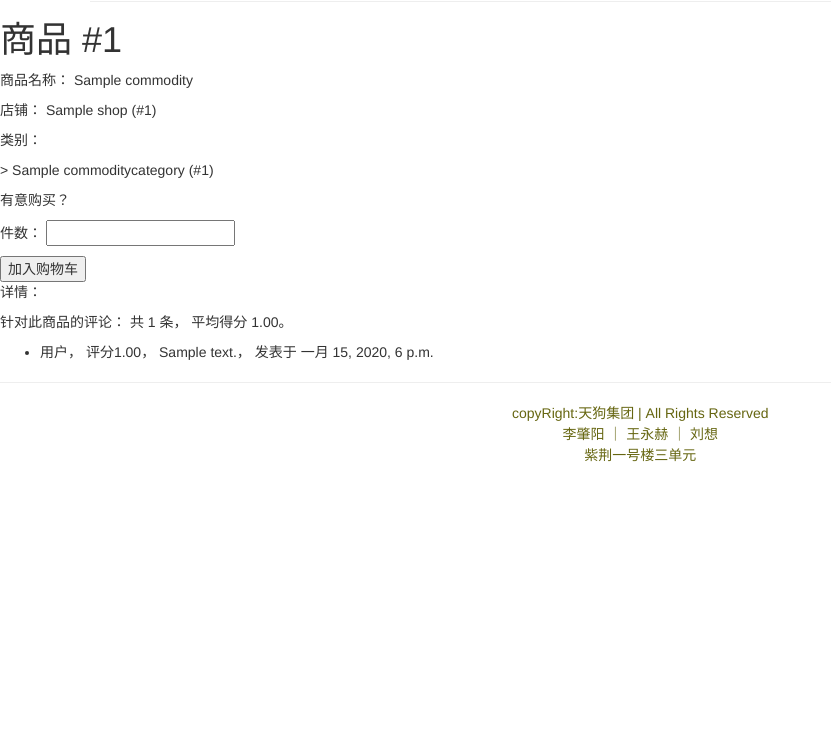
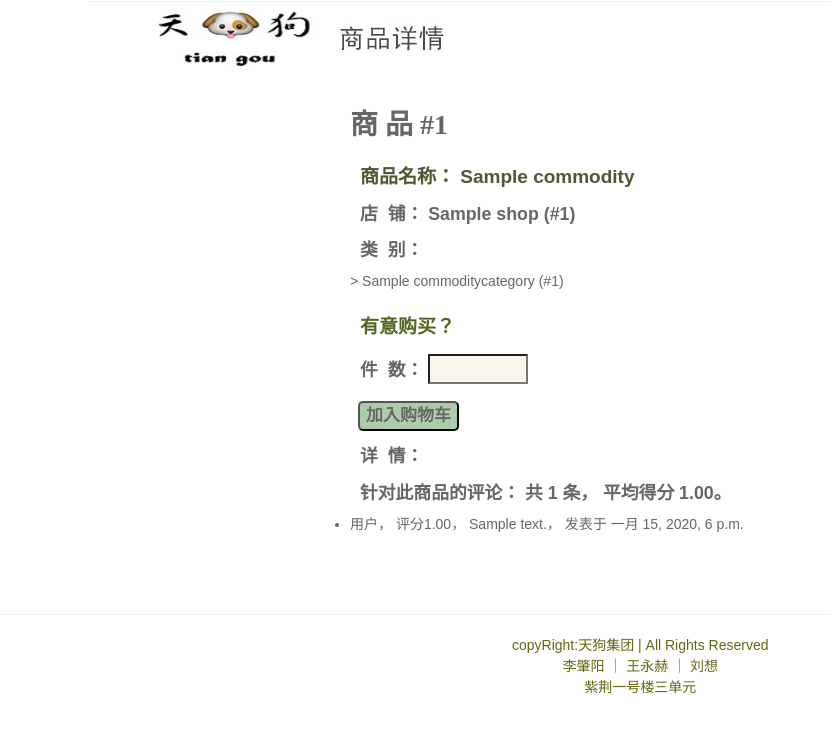
Before and after one commit to Cyclops-THSS/TGou, a Django app: page /product/1 in a window 1280 px wide. Shown: the part 68-800 px from the top of the page, without its empty margins (0-831 px from the left). Run offline with Django 3.2, Linux system fonts and the light colour scheme; tables that the repository leaves empty hold one stand-in row (values such as "Sample post"); parts of the project's set-up code (start-up, migrations or seed data) failed here and were passed over; some libraries are stand-ins or nearby versions.

Commit message:
订单、商铺

```diff
--- a/TGouSite/Templates/base.html
+++ b/TGouSite/Templates/base.html
@@ -30,7 +30,7 @@
         {% endif %}
     </p>
     <p class="sn-container3">
-         <a class="welcome-registe" href="#">欢迎注册</a>
+         <a class="welcome-registe" href="{% url 'registration_register' %}">欢迎注册</a>
     </p>
     <p class="sn-container4">
         <a class="my-order" href="{% url 'view_order' %}">我的订单</a>
--- a/TGouSite/Templates/product/vCommodity.html
+++ b/TGouSite/Templates/product/vCommodity.html
@@ -10,18 +10,34 @@
 
 {% extends "base.html" %}
 {% load i18n %}
+
+{% block head %}
+<link rel="stylesheet" href="../../static/css/login.css" type="text/css"/>
+{% endblock %}
+
+
 {% block content %}
 
+<!--head-->
+	<div class="w">
+		<div id="logo">
+			<a href="http://tgou.ssast.org/" clstag='clickcart|keycount|shoppingcartpop|logo'>
+				<img src="../../../static/images/tgou.jpg" alt="天狗" width="170" height="60" />
+			</a>
+			<b class="search-commodities-details-pic"></b>
+		</div>
+	</div>
+	<!--商品信息详情-->
+	<div class="shop-content">
+		<h1 class="id-shop">商&nbsp;品 #{{commodity.id}}</h1>
 
-<h1>商品 #{{commodity.id}}</h1>
-
-<p>商品名称：
+		<p class="shop-name">商品名称：
 			<span class="commodity-name">{{commodity.name}}</span></p>
 
-<p>店铺：
+		<p>店&nbsp;&nbsp;铺：
 			<span class="category-name">{{ commodity.shop.name }} (#{{ commodity.shop.id }}) </span></p>
 
-<p>类别：
+		<p>类&nbsp;&nbsp;别：
 			<div class="category-container">
 				{% for category in categoryList %}
 			    <span class="category-delimiter"> &gt; </span>
@@ -30,17 +46,18 @@
 			</div>
 		</p>
 
-<p>有意购买？</p>
+		<p class="want-to-buy">有意购买？</p>
 
 		<form action="/add-to-cart" method="post">
 			<input name="commodityId" value="" type="hidden" />
-<p>件数：
-	<input name="quantity" value="" type="text" /></p>
-<button type="submit" class="add-to-cart">加入购物车</button>
+			<p class="want-to-buy-num">
+				件&nbsp;&nbsp;数：
+				<input class="commodities-input" name="quantity" value="" type="text" /></p>
+				<button class="btn-search-shop" type="submit" class="add-to-cart">加入购物车</button>
 		</form>
 
 
-<p>详情：
+		<p>详&nbsp;&nbsp;情：
 			<span class="commodity-intro">{{commodity.intro}}</span></p>
 
 
@@ -59,5 +76,9 @@
 		{% endfor %}
 		</ul>
 
+	</div>
 
+
+
+<br/><br/><br/>
 {% endblock %}
--- a/TGouSite/static/css/login.css
+++ b/TGouSite/static/css/login.css
@@ -364,7 +364,7 @@ label{
 }
 
 .change_password_content{
-	height: 230px;
+	height: 130px;
 	margin-left: 20%;
 	margin-top: 5%;
 	position: relative;
@@ -429,7 +429,7 @@ label{
 }
 
 .change_password_content{
-	height: 500px;
+	height: 330px;
 }
 
 .change_password_content form{
@@ -592,6 +592,9 @@ label{
 
 }
 
+.shop-h3{
+	color: #633;
+}
 
 .search-input{
 	display: inline;
@@ -609,7 +612,7 @@ label{
 	font-weight: bold;
 	text-shadow: 1px 1px 1px rgba(250,245,245, .22);
 	font-size: 17px;
-	margin-left: 5px;
+	margin-left: 8px;
 	margin-bottom: 5px;
 	background-color: #aaccaa;
 	border-radius: 5px;
@@ -691,6 +694,13 @@ label{
 	background: url(../images/commodities.jpg);
 }
 
+.commodities-2{
+	font-size: 16px;
+	font-family: "Microsoft Yahei";
+	color: #565;
+}
+
+.
 /*订单搜索*/
 .search-order{
 	background: url(../images/ordersearch.jpg);
@@ -707,3 +717,51 @@ label{
 	margin-bottom: 14px;
 	padding-left: 0px;
 }
+
+/*店铺详情*/
+.shop-details-pic{
+	background: url(../images/shopdetails.jpg) no-repeat;
+}
+
+.shop-details-content{
+	margin-top: 40px;
+	margin-bottom: 100px;
+	margin-left: 300px;
+}
+
+.id-shop{
+
+}
+
+.shop-name{
+	font-size: 19px;
+	margin-top: 20px;
+	color: #553;
+}
+
+.commodity-list{
+	margin-left: 30px;
+}
+
+/*商品详情*/
+.search-commodities-details-pic{
+	background: url(../images/commoditydetails.jpg);
+}
+
+.want-to-buy{
+	color: #562;
+	font-size: 19px;
+}
+
+.want-to-buy-num{
+	margin-bottom: 12px;
+}
+
+.commodities-input{
+	height: 30px;
+	width: 100px;
+	border: 2px bold #FF0099;
+	background-color: RGBA(247, 238, 214, 0.5);
+	font-family: Serif;
+	font-size: 22px;
+}
```
Also changed, not shown: TGouSite/Templates/product/vCommodities.html (+8 -6 lines), TGouSite/Templates/shop/vShop.html (+22 -7 lines), TGouSite/Templates/shop/vShops.html (+7 -7 lines), TGouSite/static/images/commoditydetails.jpg (added), TGouSite/static/images/shopdetails.jpg (added). Lines whose indentation alone changed are shown as unchanged.
